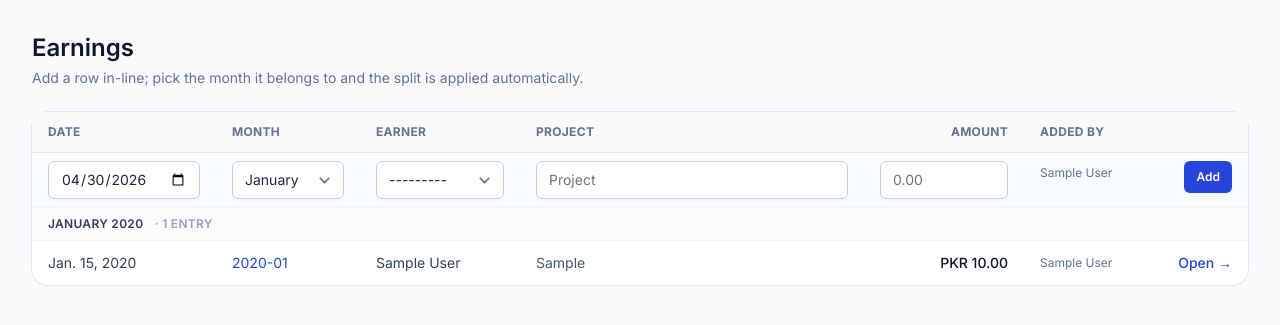
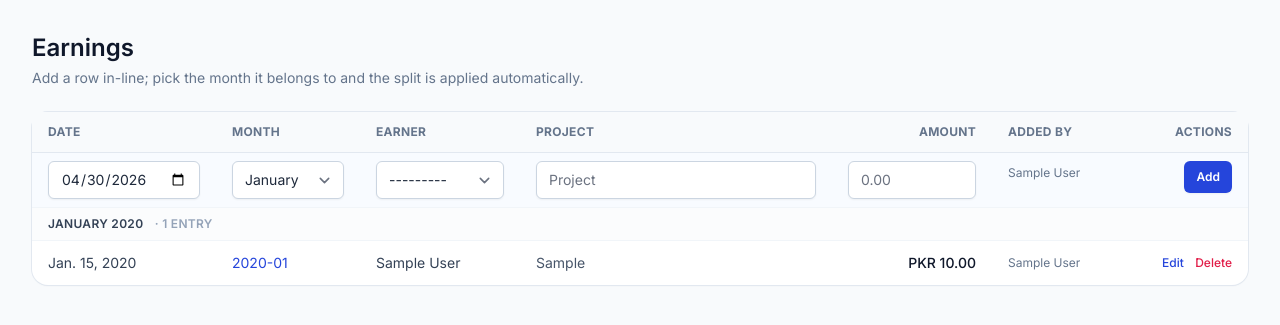
Before and after one commit to abzuar9658/Accounting, a Django app: page /earnings/ in a window 1280 px wide. Shown: the part 65-390 px from the top of the page. Run offline with Django 5.2, Linux system fonts and the light colour scheme; a user stored in the database is signed in; tables that the repository leaves empty hold one stand-in row (values such as "Sample post"); some libraries are stand-ins or nearby versions.

Commit message:
feat(earnings): in-place edit and delete actions on the list
- New Actions column on every row: 'Edit' toggles ?edit=<pk> which
  rerenders that row as an editable form; 'Delete' fires a per-row
  POST guarded by a JS confirm()
- New URLs earnings:update (POST) and earnings:delete (POST); both
  refuse closed months and stamp messages.success on completion
- EarningForm gained a form_id kwarg so its widgets can carry the
  HTML5 form='...' attribute and live inside table cells of an
  out-of-band <form> element (lets multiple per-row forms coexist
  without nested form tags)
- Read-only fallback shown on rows whose month is closed

```diff
--- a/apps/earnings/forms.py
+++ b/apps/earnings/forms.py
@@ -20,8 +20,9 @@ class EarningForm(forms.ModelForm):
             "received_on": forms.DateInput(attrs={"type": "date"}),
         }
 
-    def __init__(self, *args, **kwargs):
+    def __init__(self, *args, form_id: str | None = None, **kwargs):
         super().__init__(*args, **kwargs)
+        self._form_id = form_id
         self.fields["earner"].queryset = Person.objects.filter(is_active=True)
         self.fields["month"].queryset = Month.objects.exclude(status=MonthStatus.CLOSED)
         self.fields["month"].empty_label = "Pick month"
@@ -39,6 +40,8 @@ class EarningForm(forms.ModelForm):
         for name, field in self.fields.items():
             attrs = field.widget.attrs
             attrs["class"] = (attrs.get("class", "") + " " + cls).strip()
+            if self._form_id:
+                attrs["form"] = self._form_id
             if name == "amount":
                 attrs["placeholder"] = "0.00"
                 attrs["step"] = "0.01"
--- a/apps/earnings/urls.py
+++ b/apps/earnings/urls.py
@@ -8,4 +8,6 @@ urlpatterns = [
     path("", views.earning_list, name="list"),
     path("<int:pk>/", views.earning_detail, name="detail"),
     path("<int:pk>/edit/", views.earning_edit, name="edit"),
+    path("<int:pk>/update/", views.earning_update, name="update"),
+    path("<int:pk>/delete/", views.earning_delete, name="delete"),
 ]
--- a/apps/earnings/views.py
+++ b/apps/earnings/views.py
@@ -3,6 +3,7 @@ from itertools import groupby
 from django.contrib import messages
 from django.contrib.auth.decorators import login_required
 from django.shortcuts import get_object_or_404, redirect, render
+from django.views.decorators.http import require_POST
 
 from .forms import EarningForm
 from .models import Earning
@@ -23,13 +24,23 @@ def _save_form(form: EarningForm, *, user) -> Earning:
 
 @login_required
 def earning_list(request):
-    add_form = EarningForm()
+    add_form = EarningForm(form_id="form-add")
     if request.method == "POST":
-        add_form = EarningForm(request.POST)
+        add_form = EarningForm(request.POST, form_id="form-add")
         if add_form.is_valid():
             _save_form(add_form, user=request.user)
             messages.success(request, "Earning recorded.")
             return redirect("earnings:list")
+
+    edit_pk = request.GET.get("edit")
+    edit_form = None
+    edit_obj = None
+    if edit_pk and edit_pk.isdigit():
+        edit_obj = Earning.objects.filter(pk=int(edit_pk)).select_related("month").first()
+        if edit_obj and edit_obj.month.is_editable:
+            edit_form = EarningForm(instance=edit_obj, form_id="form-edit")
+        else:
+            edit_obj = None
 
     earnings = list(
         Earning.objects
@@ -43,8 +54,60 @@ def earning_list(request):
     return render(
         request,
         "earnings/list.html",
-        {"grouped": grouped, "add_form": add_form},
+        {
+            "grouped": grouped,
+            "add_form": add_form,
+            "edit_form": edit_form,
+            "edit_pk": edit_obj.pk if edit_obj else None,
+        },
     )
+
+
+@require_POST
+@login_required
+def earning_update(request, pk: int):
+    earning = get_object_or_404(Earning, pk=pk)
+    if not earning.month.is_editable:
+        messages.error(request, "That month is closed; reopen it to edit earnings.")
+        return redirect("earnings:list")
+    form = EarningForm(request.POST, instance=earning, form_id="form-edit")
+    if form.is_valid():
+        _save_form(form, user=request.user)
+        messages.success(request, "Earning updated.")
+        return redirect("earnings:list")
+    # Re-render the list with this row in edit mode and the errors visible.
+    earnings = list(
+        Earning.objects
+        .select_related("month", "earner", "receiver_person", "created_by")
+        .order_by("-month__year", "-month__month", "-received_on", "-id")
+    )
+    grouped = [
+        (month, list(rows))
+        for month, rows in groupby(earnings, key=lambda e: e.month)
+    ]
+    return render(
+        request,
+        "earnings/list.html",
+        {
+            "grouped": grouped,
+            "add_form": EarningForm(form_id="form-add"),
+            "edit_form": form,
+            "edit_pk": earning.pk,
+        },
+    )
+
+
+@require_POST
+@login_required
+def earning_delete(request, pk: int):
+    earning = get_object_or_404(Earning.objects.select_related("month"), pk=pk)
+    if not earning.month.is_editable:
+        messages.error(request, "That month is closed; reopen it to delete earnings.")
+        return redirect("earnings:list")
+    label = f"{earning.earner} · {earning.amount}"
+    earning.delete()
+    messages.success(request, f"Deleted earning ({label}).")
+    return redirect("earnings:list")
 
 
 @login_required
--- a/templates/earnings/list.html
+++ b/templates/earnings/list.html
@@ -12,9 +12,20 @@
   {% if add_form.non_field_errors %}
     <div class="mb-4 rounded-md border border-rose-200 bg-rose-50 px-3 py-2 text-sm text-rose-700">{{ add_form.non_field_errors }}</div>
   {% endif %}
+  {% if edit_form.non_field_errors %}
+    <div class="mb-4 rounded-md border border-rose-200 bg-rose-50 px-3 py-2 text-sm text-rose-700">{{ edit_form.non_field_errors }}</div>
+  {% endif %}
 
-  <form method="post" class="rounded-2xl bg-white shadow-sm ring-1 ring-slate-200">
-    {% csrf_token %}
+  {# Out-of-band forms: rows below reference these via the form="..." attribute #}
+  <form method="post" id="form-add" action="{% url 'earnings:list' %}">{% csrf_token %}</form>
+  {% if edit_pk %}
+    <form method="post" id="form-edit" action="{% url 'earnings:update' pk=edit_pk %}">{% csrf_token %}</form>
+  {% endif %}
+  {% for month, rows in grouped %}{% for e in rows %}
+    <form method="post" id="form-delete-{{ e.pk }}" action="{% url 'earnings:delete' pk=e.pk %}" onsubmit="return confirm('Delete this earning ({{ e.earner|escapejs }} · {{ e.amount }})?');">{% csrf_token %}</form>
+  {% endfor %}{% endfor %}
+
+  <div class="rounded-2xl bg-white shadow-sm ring-1 ring-slate-200">
     <div class="overflow-x-auto">
       <table class="min-w-full divide-y divide-slate-200 text-sm">
         <thead class="bg-slate-50 text-left text-xs font-semibold uppercase tracking-wide text-slate-500">
@@ -25,7 +36,7 @@
             <th class="px-4 py-3">Project</th>
             <th class="px-4 py-3 text-right w-40">Amount</th>
             <th class="px-4 py-3 w-32">Added by</th>
-            <th class="px-4 py-3 w-24"></th>
+            <th class="px-4 py-3 text-right w-32">Actions</th>
           </tr>
         </thead>
         <tbody class="divide-y divide-slate-100">
@@ -53,7 +64,7 @@
             </td>
             <td class="px-4 py-2 align-top text-slate-500 text-xs pt-3">{{ user.get_full_name|default:user.username }}</td>
             <td class="px-4 py-2 align-top text-right">
-              <button type="submit" class="inline-flex items-center rounded-md bg-brand-600 px-3 py-2 text-xs font-semibold text-white shadow-sm hover:bg-brand-700">Add</button>
+              <button type="submit" form="form-add" class="inline-flex items-center rounded-md bg-brand-600 px-3 py-2 text-xs font-semibold text-white shadow-sm hover:bg-brand-700">Add</button>
             </td>
           </tr>
 
@@ -65,6 +76,36 @@
               </td>
             </tr>
             {% for e in rows %}
+              {% if edit_pk == e.pk %}
+                {# In-place edit row #}
+                <tr class="bg-amber-50/60">
+                  <td class="px-4 py-2 align-top">
+                    {{ edit_form.received_on }}
+                    {% if edit_form.received_on.errors %}<p class="mt-1 text-xs text-rose-600">{{ edit_form.received_on.errors|join:" " }}</p>{% endif %}
+                  </td>
+                  <td class="px-4 py-2 align-top">
+                    {{ edit_form.month }}
+                    {% if edit_form.month.errors %}<p class="mt-1 text-xs text-rose-600">{{ edit_form.month.errors|join:" " }}</p>{% endif %}
+                  </td>
+                  <td class="px-4 py-2 align-top">
+                    {{ edit_form.earner }}
+                    {% if edit_form.earner.errors %}<p class="mt-1 text-xs text-rose-600">{{ edit_form.earner.errors|join:" " }}</p>{% endif %}
+                  </td>
+                  <td class="px-4 py-2 align-top">
+                    {{ edit_form.project }}
+                    {% if edit_form.project.errors %}<p class="mt-1 text-xs text-rose-600">{{ edit_form.project.errors|join:" " }}</p>{% endif %}
+                  </td>
+                  <td class="px-4 py-2 align-top text-right">
+                    {{ edit_form.amount }}
+                    {% if edit_form.amount.errors %}<p class="mt-1 text-xs text-rose-600">{{ edit_form.amount.errors|join:" " }}</p>{% endif %}
+                  </td>
+                  <td class="px-4 py-2 align-top text-slate-500 text-xs pt-3">{% if e.created_by %}{{ e.created_by.get_full_name|default:e.created_by.username }}{% else %}—{% endif %}</td>
+                  <td class="whitespace-nowrap px-4 py-2 align-top text-right">
+                    <button type="submit" form="form-edit" class="inline-flex items-center rounded-md bg-emerald-600 px-2.5 py-1.5 text-xs font-semibold text-white shadow-sm hover:bg-emerald-700">Save</button>
+                    <a href="{% url 'earnings:list' %}" class="ml-1 text-xs font-medium text-slate-500 hover:text-slate-700">Cancel</a>
+                  </td>
+                </tr>
+              {% else %}
                 <tr>
                   <td class="whitespace-nowrap px-4 py-3 text-slate-700">{{ e.received_on }}</td>
                   <td class="whitespace-nowrap px-4 py-3"><a href="{% url 'periods:month_detail' code=e.month.code %}" class="text-brand-600 hover:text-brand-700">{{ e.month.code }}</a></td>
@@ -72,8 +113,16 @@
                   <td class="px-4 py-3 text-slate-600">{{ e.project|default:"—" }}</td>
                   <td class="whitespace-nowrap px-4 py-3 text-right font-medium text-slate-900">{{ e.amount|pkr }}</td>
                   <td class="whitespace-nowrap px-4 py-3 text-slate-500 text-xs">{% if e.created_by %}{{ e.created_by.get_full_name|default:e.created_by.username }}{% else %}—{% endif %}</td>
-                <td class="whitespace-nowrap px-4 py-3 text-right"><a href="{% url 'earnings:detail' pk=e.pk %}" class="text-sm font-medium text-brand-600 hover:text-brand-700">Open →</a></td>
+                  <td class="whitespace-nowrap px-4 py-3 text-right text-xs">
+                    {% if e.month.is_editable %}
+                      <a href="?edit={{ e.pk }}#row-{{ e.pk }}" class="font-medium text-brand-600 hover:text-brand-700">Edit</a>
+                      <button type="submit" form="form-delete-{{ e.pk }}" class="ml-2 font-medium text-rose-600 hover:text-rose-700">Delete</button>
+                    {% else %}
+                      <span class="text-slate-400">Closed</span>
+                    {% endif %}
+                  </td>
                 </tr>
+              {% endif %}
             {% endfor %}
           {% empty %}
             <tr><td colspan="7" class="px-4 py-10 text-center text-slate-500">No earnings yet — use the row above to add one.</td></tr>
@@ -81,5 +130,5 @@
         </tbody>
       </table>
     </div>
-  </form>
+  </div>
 {% endblock %}
```
Lines whose indentation alone changed are shown as unchanged.
